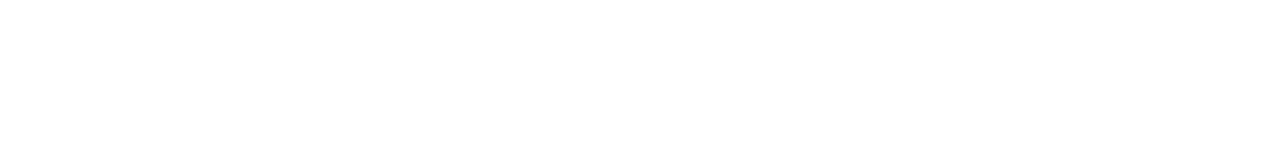
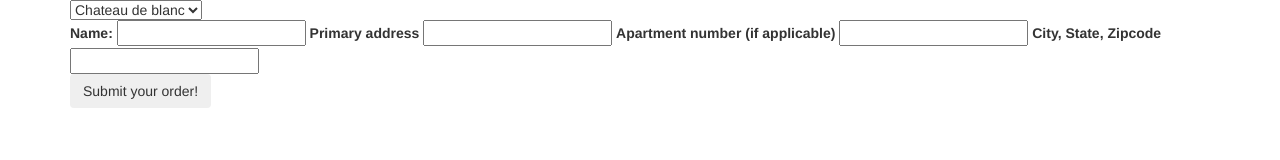
Before and after one commit to reidashwill/marketplace, a plain HTML site: page index.html in a window 1280 px wide. Drawn offline with Linux system fonts and the light colour scheme.

Commit message:
add select input for types of wine, add text input for name and address.

```diff
--- a/index.html
+++ b/index.html
@@ -10,6 +10,25 @@
   <body>
     <div class="container">
       <div>
+        <select class ="formControl" id="beverage">
+          <option value="Merlot">Chateau de blanc</option>
+          <option value="rose">Mer de Noms</option>
+          <option value="pino-gris">2 Buck Chuck</option>
+        </select>
+        <form id="formOne">
+          <div class="formGroup">
+            <label for="userName">Name:</label>
+            <input id="userName" class="formcontrol" type="text">
+            <label for="address1">Primary address</label>
+            <input id="address1" class="formControl" type="text">
+            <label for="aptNum">Apartment number (if applicable)</label>
+            <input id="aptNum" class="formControl" type="text">
+            <label for="address2">City, State, Zipcode</label>
+            <input id="address2" class="formControl" type="text">
+
+          </div>
+          <button type="submit"  class="btn">Submit your order!</button>
+        </form>
 
       </div>
     </div>
```
